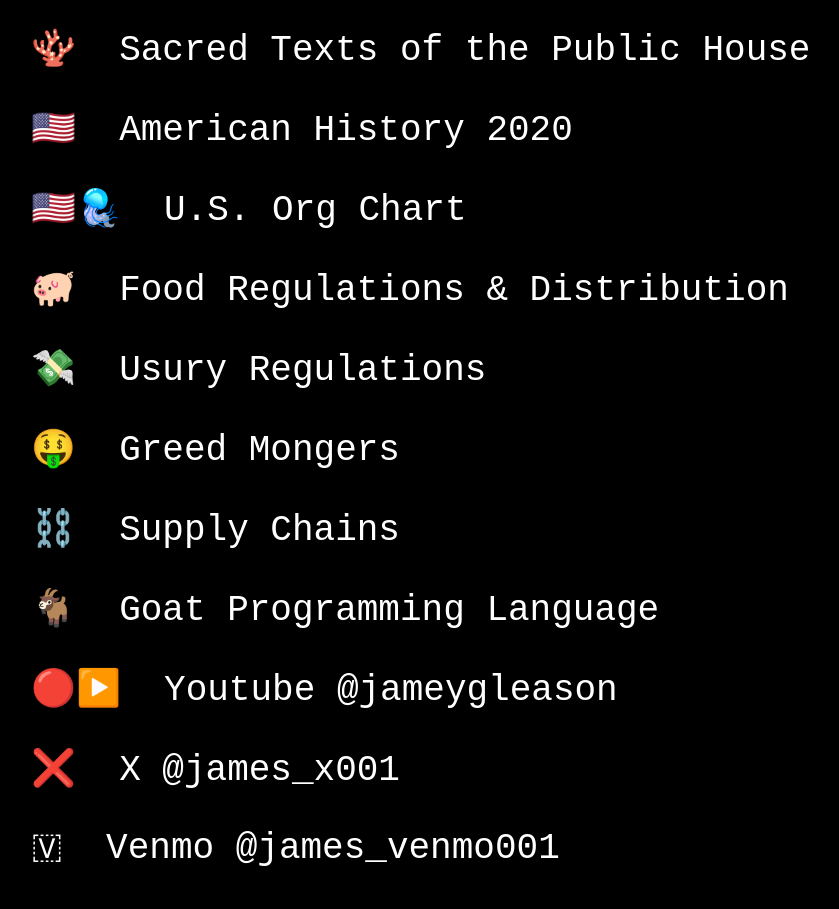
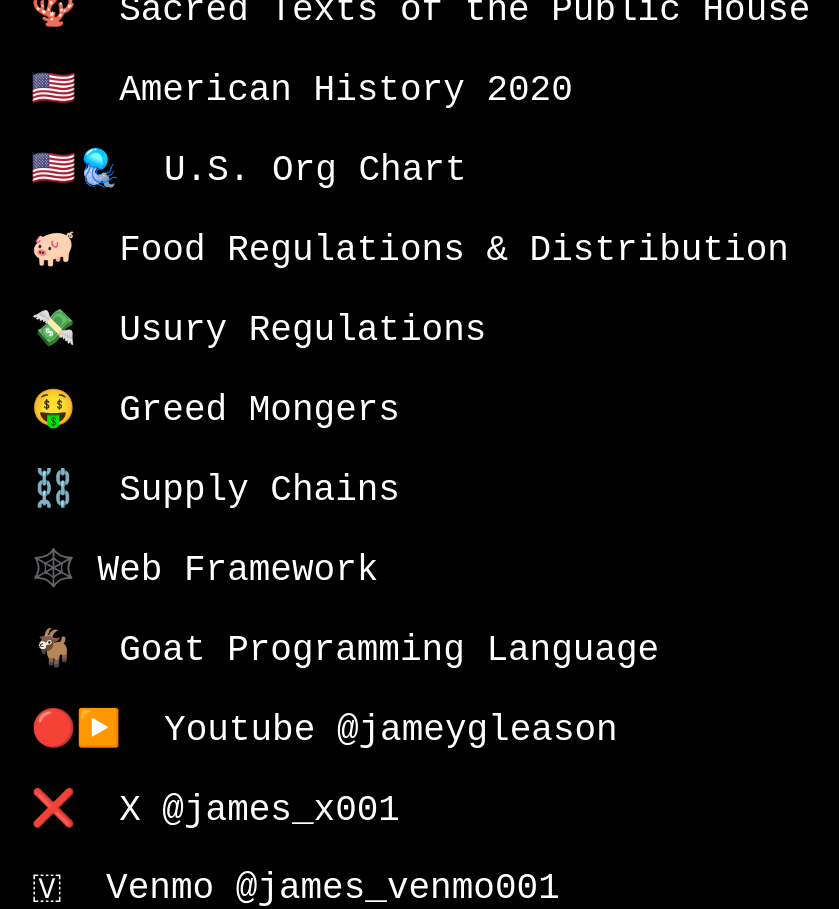
Before and after one commit to jameygleason/mylynx, a plain HTML site: page index.html in a window 1280 px wide. Shown: the whole page, without its empty margins (17-856 px from the left). Before the commit the page ends 869 px from the top, so only its background shows below. Drawn offline with Linux system fonts and the light colour scheme.

Commit message:
Update index.html

```diff
--- a/index.html
+++ b/index.html
@@ -71,6 +71,10 @@
 			<a href="https://docs.google.com/document/d/14odVD0ZRwp2YeIgRQ1KNpMEfJTvh6DcpGNbNsWfyPX0/edit">⛓️&nbsp; Supply Chains</a>
 		</li>
 
+<li>
+	<a href="https://github.com/jameygleason/webframework">🕸️ Web Framework</a>
+	</li>
+
 		<li>
 			<a href="https://docs.google.com/document/d/1tNGWeSsW42_iyhihoga0HObUX-vqatQGmM3k8ltwDbU/edit">🐐&nbsp; Goat Programming Language</a>
 		</li>
```
